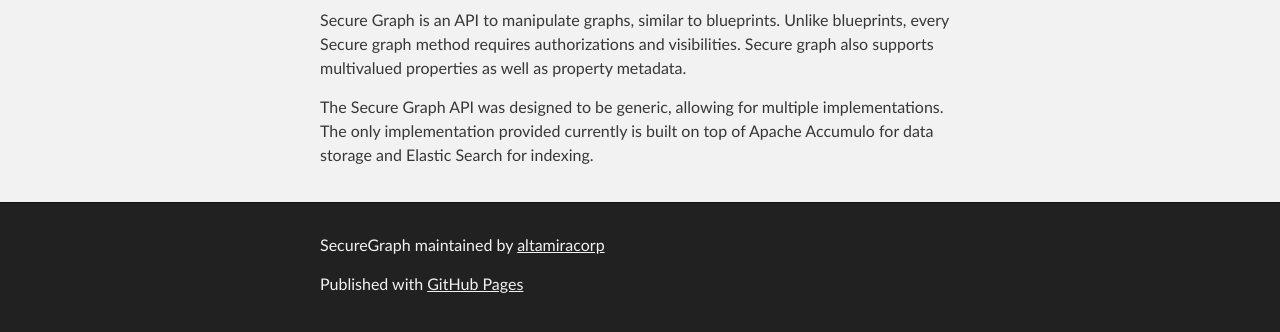
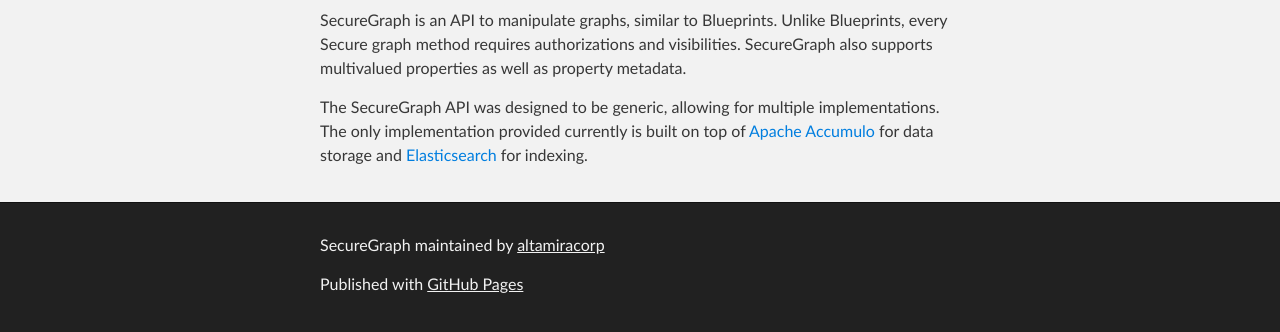
Before and after one commit to lumifyio/securegraph, a plain HTML site: page index.html in a window 1280 px wide. Shown: the part 252-584 px from the top of the page. Drawn offline with Linux system fonts and the light colour scheme.

Commit message:
Update index.html

```diff
--- a/index.html
+++ b/index.html
@@ -31,9 +31,17 @@
     <!-- MAIN CONTENT -->
     <div id="main_content_wrap" class="outer">
       <section id="main_content" class="inner">
-        <p>Secure Graph is an API to manipulate graphs, similar to blueprints. Unlike blueprints, every Secure graph method requires authorizations and visibilities. Secure graph also supports multivalued properties as well as property metadata.</p>
+        <p>
+        SecureGraph is an API to manipulate graphs, similar to Blueprints. Unlike Blueprints,
+        every Secure graph method requires authorizations and visibilities. SecureGraph also
+        supports multivalued properties as well as property metadata.
+        </p>
 
-<p>The Secure Graph API was designed to be generic, allowing for multiple implementations. The only implementation provided currently is built on top of Apache Accumulo for data storage and Elastic Search for indexing.</p>
+        <p>
+        The SecureGraph API was designed to be generic, allowing for multiple implementations.
+        The only implementation provided currently is built on top of <a href="https://accumulo.apache.org/">Apache Accumulo</a> for
+        data storage and <a href="http://www.elasticsearch.org/">Elasticsearch</a> for indexing.
+        </p>
       </section>
     </div>
 
```
